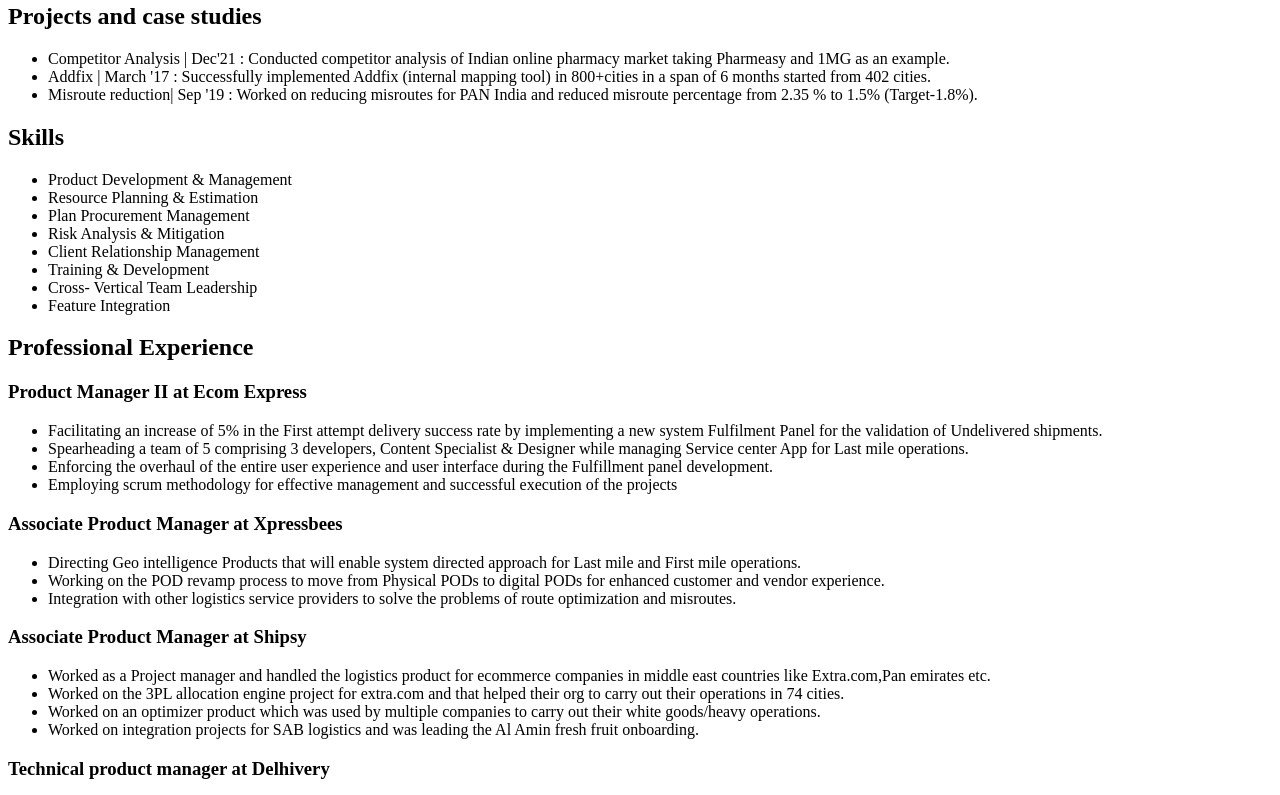
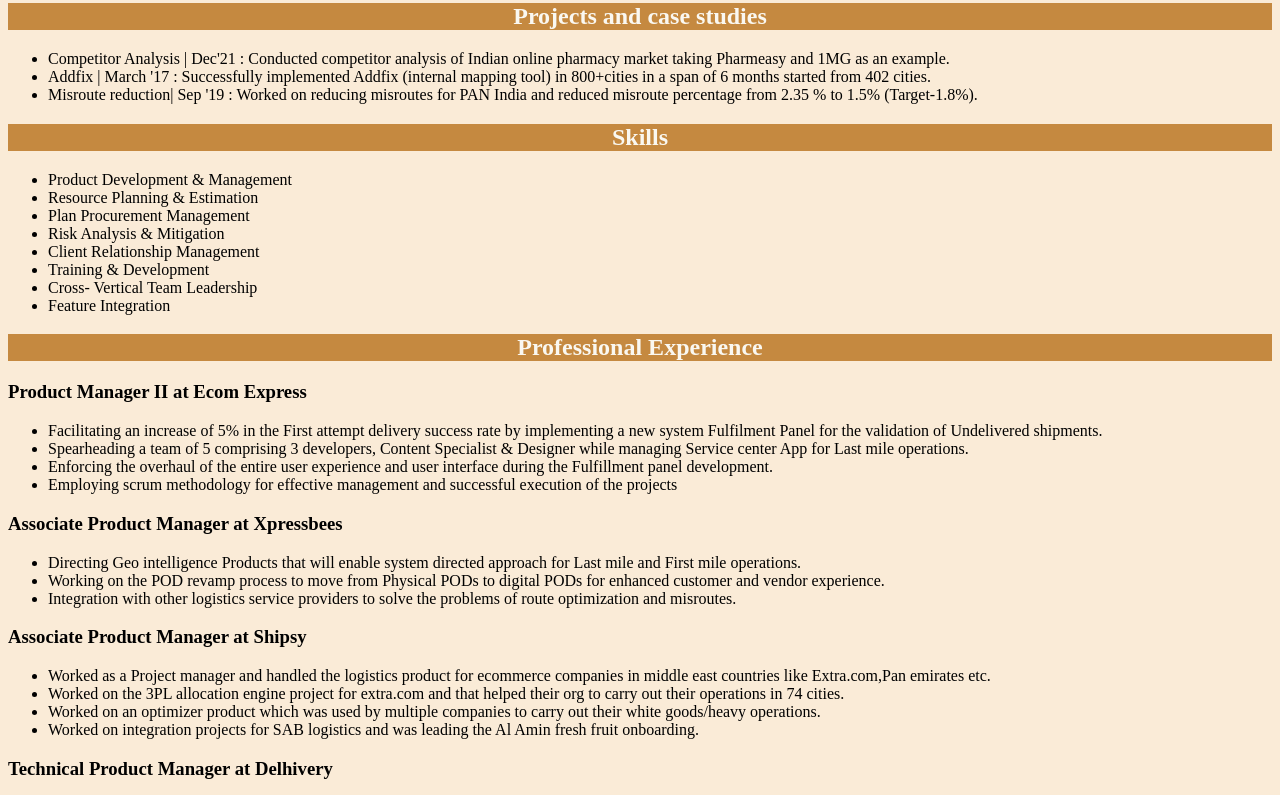
Before and after one commit to VipulThukral/html-myresume, a plain HTML site: page index.html in a window 1280 px wide. Shown: the part 557-1352 px from the top of the page. Drawn offline with Linux system fonts and the light colour scheme.

Commit message:
Add files via upload

```diff
--- a/index.html
+++ b/index.html
@@ -4,8 +4,25 @@
 <head>
   <meta charset="UTF-8">
   <title>My Resume</title>
+  <style>
+    body {
+      background-color: antiquewhite;
+    }
+
+    h1 {
+      color: whitesmoke;
+      background-color: darkseagreen;
+    }
+
+    h2 {
+      color: #FAF8F1;
+      background-color: #C58940;
+    }
+    h2 {
+        text-align:center;
+    }
+  </style>
 </head>
-
 <body>
     <h2>Summary</h2>
     <p>8+ years of experience in supply chain industry and experienced in supply chain engineering , analyzing logistics operations, resource planning and product management , Possesses diverse experience in understanding product requirements from a technological & business point of view. Skilled at spreading multidisciplinary terms to deliver compelling value to the organosation and its clients.
@@ -73,7 +90,7 @@
 <li>Worked on integration projects for SAB logistics and was leading the Al Amin fresh fruit onboarding.</li>
 </ul>
 
-<h3>Technical product manager at Delhivery</h3>
+<h3>Technical Product Manager at Delhivery</h3>
 <ul>
 
 <li>Worked on improving the Net plan algorithm and to make it more logical and usable product overall based on User experiences and
```
